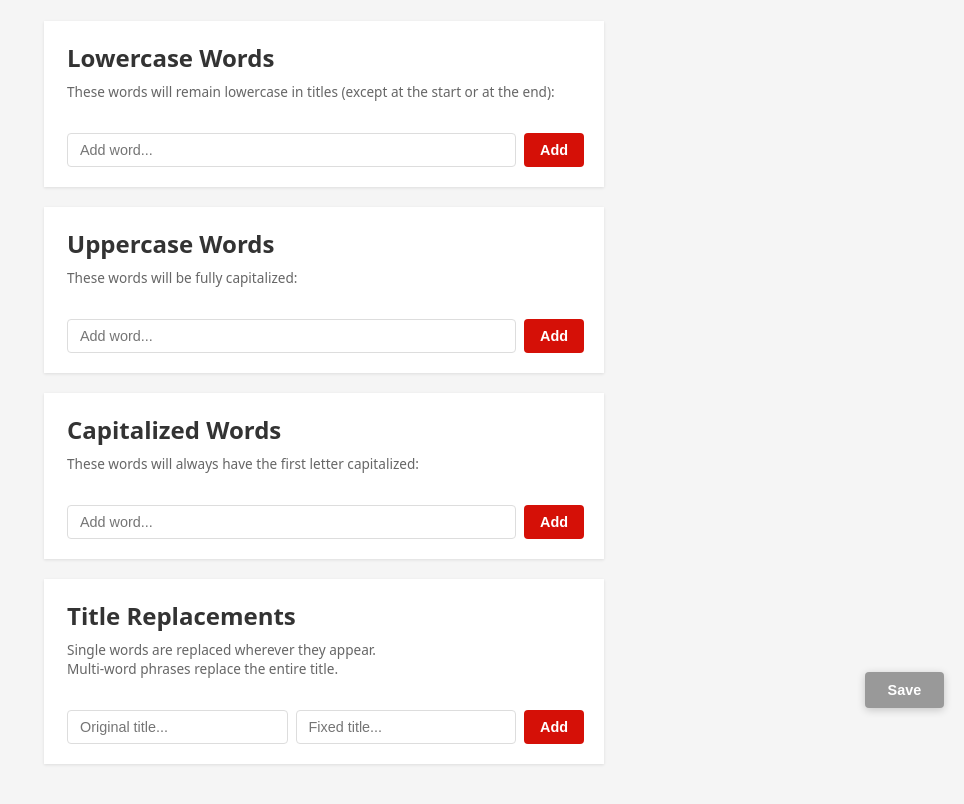
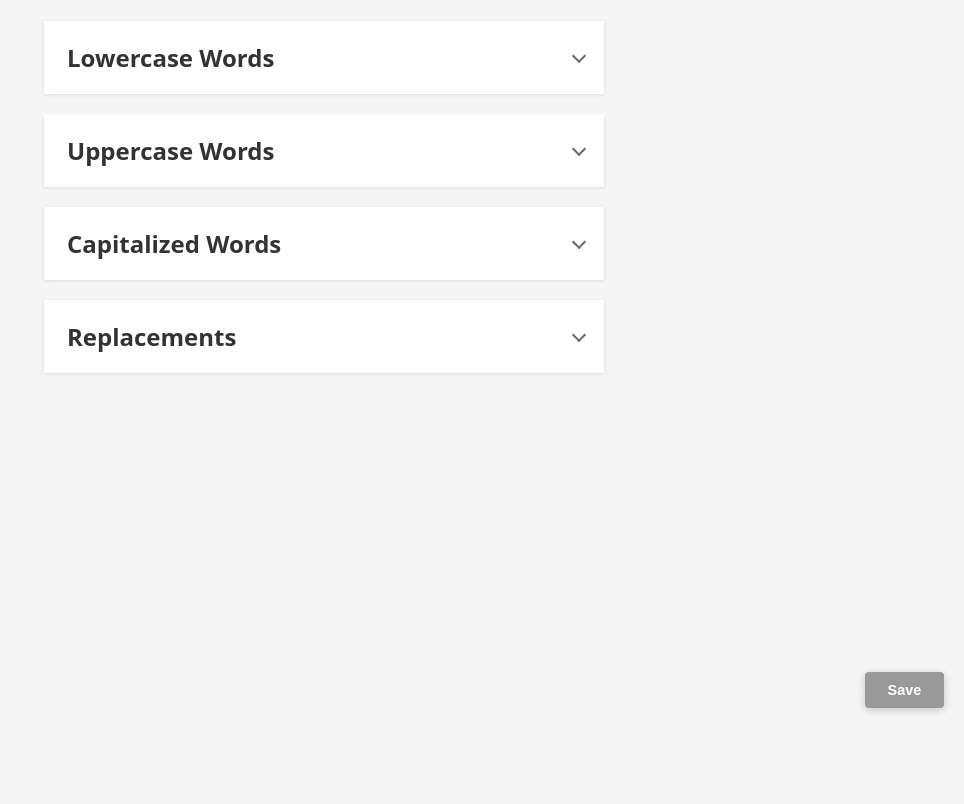
Before and after one commit to bohdanchumak/lastfm-titlecase, a browser extension: page src/config.html in a window 1280 px wide. Shown: the part 72-876 px from the top of the page, without its empty margins (316-1280 px from the left). After the commit the page ends 800 px from the top, so only its background shows below. Drawn offline with Linux system fonts and the light colour scheme; files whose address does not match are found by name.

Commit message:
Make config sections collapsible

```diff
--- a/src/config.css
+++ b/src/config.css
@@ -35,8 +35,33 @@ h1 {
 		border-left-color: var(--color-accent);
 	}
 
+	& summary {
+		display: flex;
+		align-items: center;
+		cursor: pointer;
+
+		&::after {
+			content: '';
+			width: 8px;
+			height: 8px;
+			margin-left: auto;
+			border-right: 2px solid var(--color-text-muted);
+			border-bottom: 2px solid var(--color-text-muted);
+			transform: translateY(-2px) rotate(45deg);
+			transition: transform 0.2s;
+		}
+	}
+
+	&[open] > summary {
+		margin-bottom: 0.5rem;
+
+		&::after {
+			transform: translateY(2px) rotate(-135deg);
+		}
+	}
+
 	& h2 {
-		margin: 0 0 0.5rem 0;
+		margin: 0;
 		color: var(--color-text);
 	}
 
--- a/src/config.html
+++ b/src/config.html
@@ -9,38 +9,38 @@
 <body>
 	<h1>Last.fm Title Case Configuration</h1>
 
-	<div class="section lowercase">
-		<h2>Lowercase Words</h2>
+	<details class="section lowercase">
+		<summary><h2>Lowercase Words</h2></summary>
 		<p>These words will remain lowercase in titles (except at the start or at the end):</p>
 		<div class="chips-container"></div>
 		<div class="add-form">
 			<input type="text" id="lowercase-input" placeholder="Add word...">
 			<button type="button" id="lowercase-add">Add</button>
 		</div>
-	</div>
+	</details>
 
-	<div class="section uppercase">
-		<h2>Uppercase Words</h2>
+	<details class="section uppercase">
+		<summary><h2>Uppercase Words</h2></summary>
 		<p>These words will be fully capitalized:</p>
 		<div class="chips-container"></div>
 		<div class="add-form">
 			<input type="text" id="uppercase-input" placeholder="Add word...">
 			<button type="button" id="uppercase-add">Add</button>
 		</div>
-	</div>
+	</details>
 
-	<div class="section capitalized">
-		<h2>Capitalized Words</h2>
+	<details class="section capitalized">
+		<summary><h2>Capitalized Words</h2></summary>
 		<p>These words will always have the first letter capitalized:</p>
 		<div class="chips-container"></div>
 		<div class="add-form">
 			<input type="text" id="capitalized-input" placeholder="Add word...">
 			<button type="button" id="capitalized-add">Add</button>
 		</div>
-	</div>
+	</details>
 
-	<div class="section replacements">
-		<h2>Title Replacements</h2>
+	<details class="section replacements">
+		<summary><h2>Replacements</h2></summary>
 		<p>Single words are replaced wherever they appear. <br>Multi-word phrases replace the entire title.</p>
 		<div class="replacements-list"></div>
 		<div class="add-form">
@@ -48,7 +48,7 @@
 			<input type="text" id="replacement-to" placeholder="Fixed title...">
 			<button type="button" id="replacement-add">Add</button>
 		</div>
-	</div>
+	</details>
 
 	<button type="button" class="save-button" id="save-button">Save</button>
 
```
